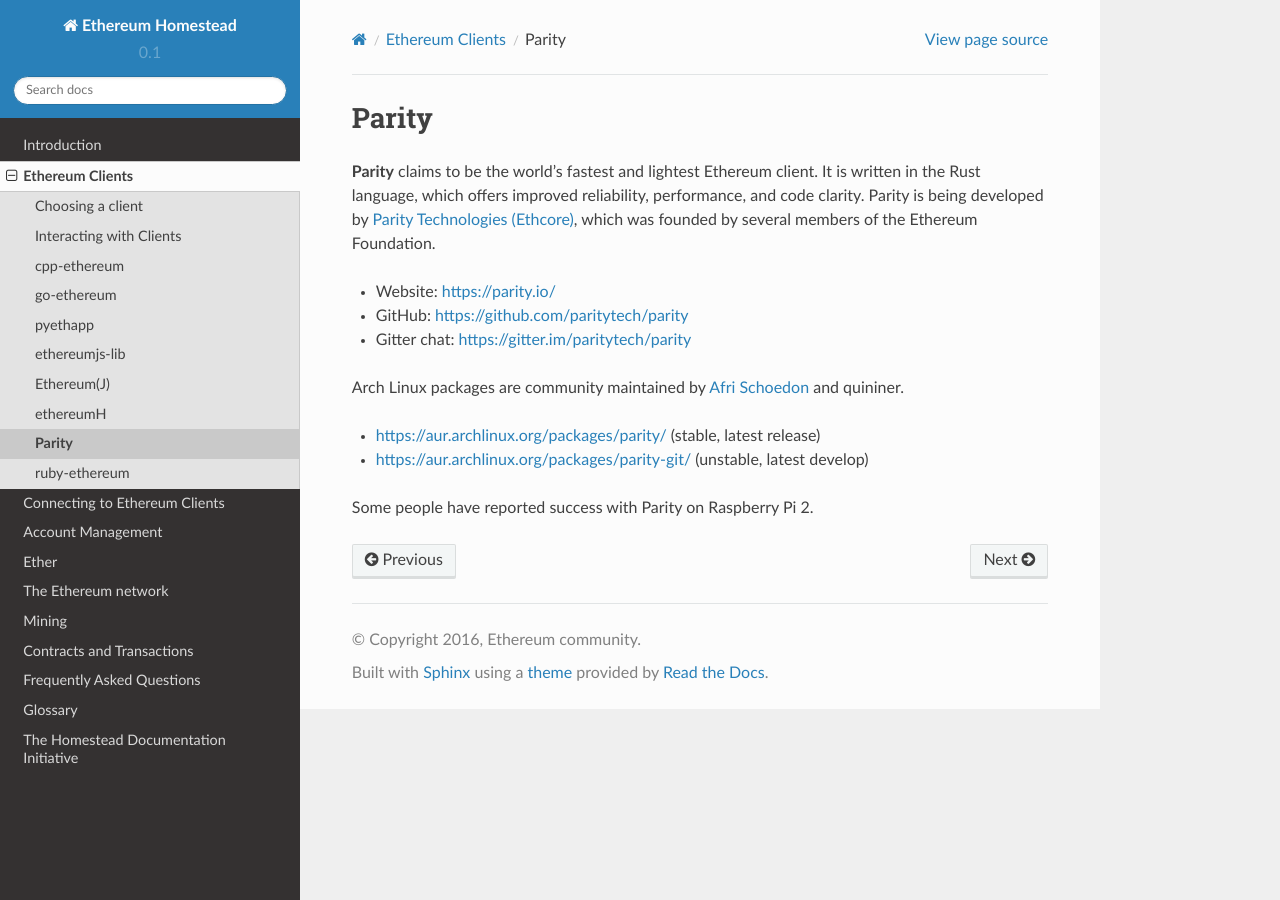
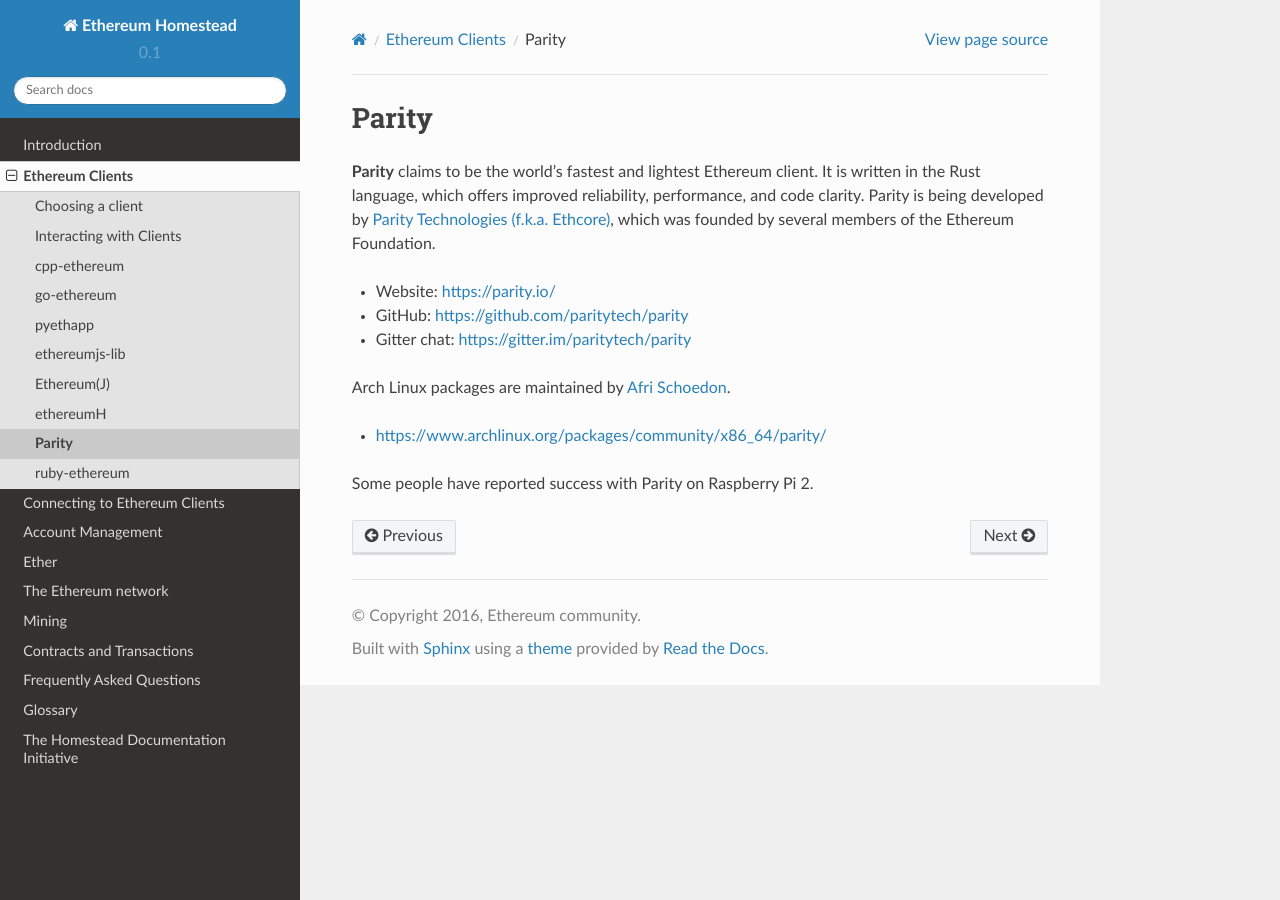
Before and after one commit to ethereum/homestead-guide, a Sphinx documentation site: the page built from source/ethereum-clients/parity/index.rst, in a window 1280 px wide. Built offline with Sphinx 7.4.7 and the Read the Docs theme 2.0.0, drawn with Linux system fonts in a browser that asks for light colours.

Commit message:
Update index.rst
links and information updated

```diff
--- a/source/ethereum-clients/parity/index.rst
+++ b/source/ethereum-clients/parity/index.rst
@@ -4,15 +4,14 @@
 Parity
 ################################################################################
 
-**Parity** claims to be the world's fastest and lightest Ethereum client. It is written in the Rust language, which offers improved reliability, performance, and code clarity. Parity is being developed by `Parity Technologies (Ethcore) <https://parity.io>`_, which was founded by several members of the Ethereum Foundation.
+**Parity** claims to be the world's fastest and lightest Ethereum client. It is written in the Rust language, which offers improved reliability, performance, and code clarity. Parity is being developed by `Parity Technologies (f.k.a. Ethcore) <https://paritytech.io/>`_, which was founded by several members of the Ethereum Foundation.
 
 * Website: https://parity.io/
 * GitHub: https://github.com/paritytech/parity
 * Gitter chat: https://gitter.im/paritytech/parity
 
-Arch Linux packages are community maintained by `Afri Schoedon <https://github.com/5chdn>`_ and quininer.
+Arch Linux packages are maintained by `Afri Schoedon <https://github.com/5chdn>`_.
 
-* https://aur.archlinux.org/packages/parity/ (stable, latest release)
-* https://aur.archlinux.org/packages/parity-git/ (unstable, latest develop)
+* https://www.archlinux.org/packages/community/x86_64/parity/
 
 Some people have reported success with Parity on Raspberry Pi 2.
```
